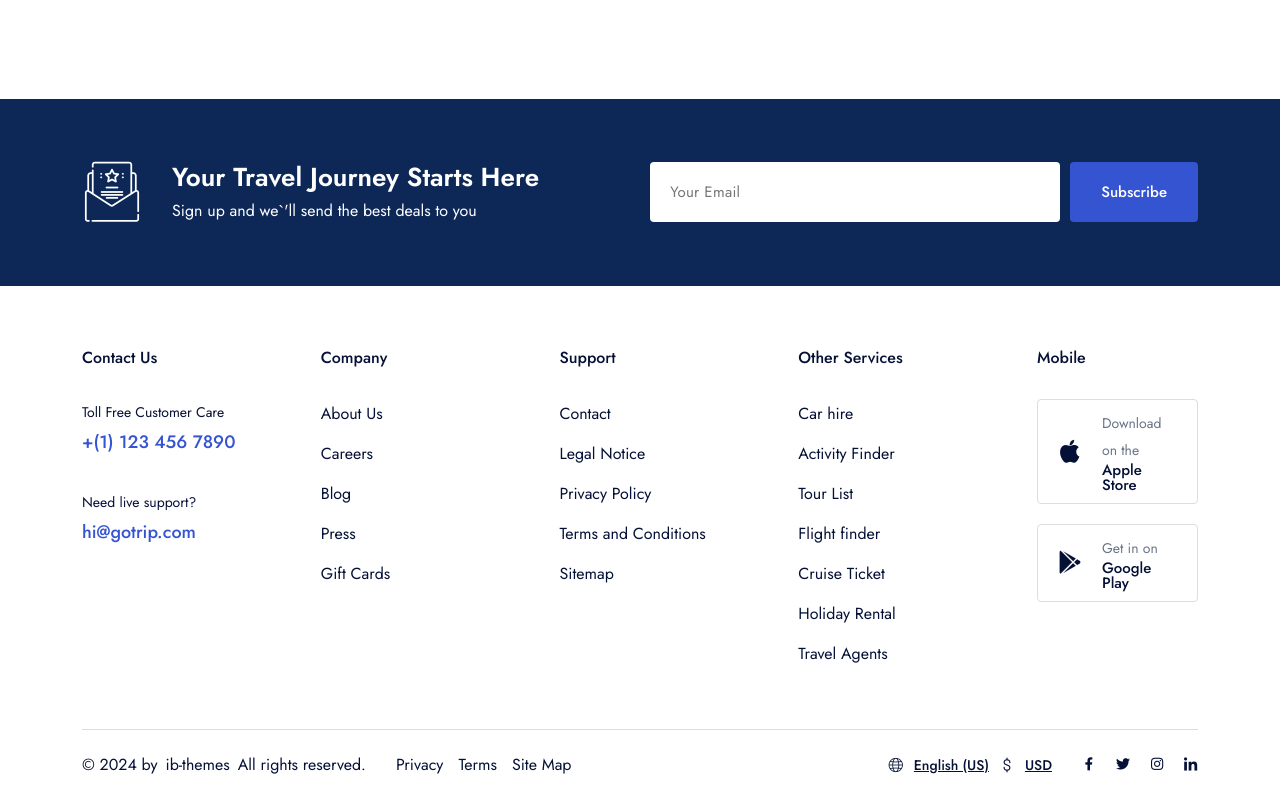
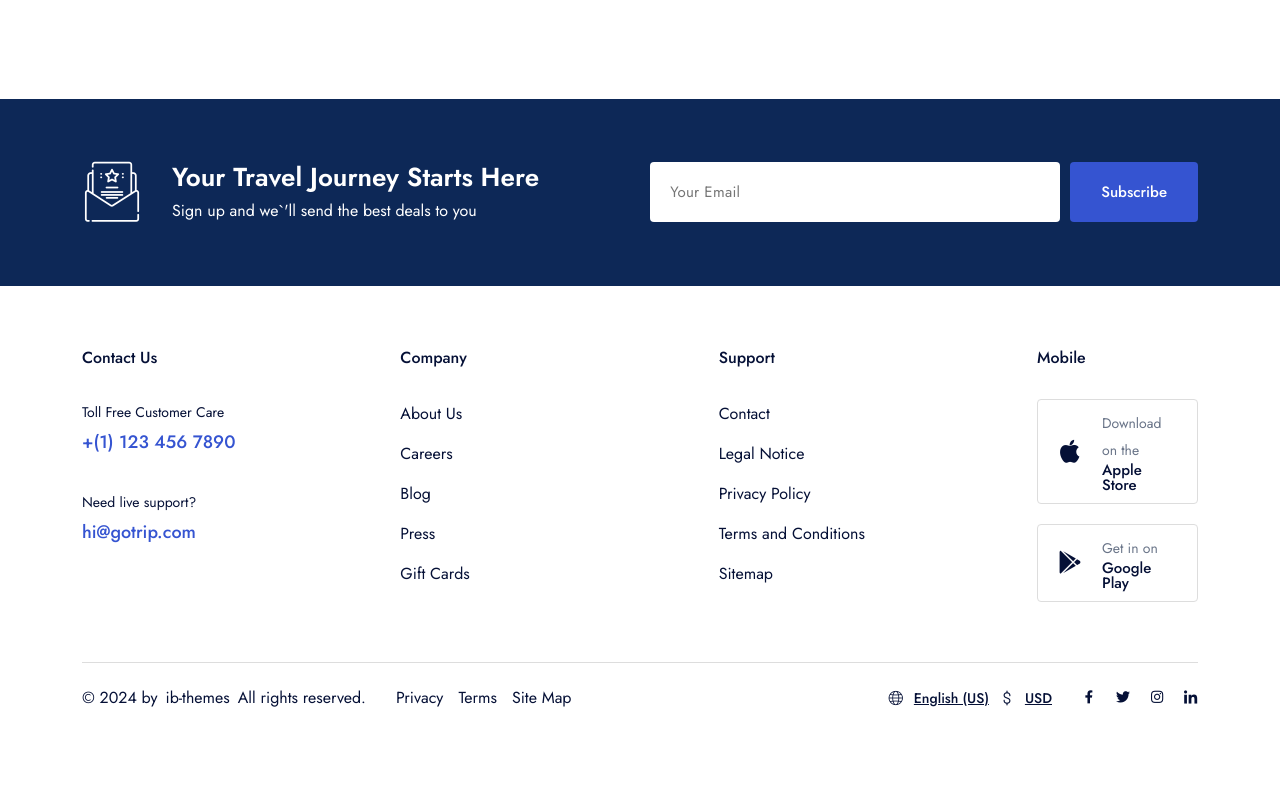
Before and after one commit to ivonck/Sportaloka, a Next.js app: page /404 in a window 1280 px wide. Shown: the part 668-1468 px from the top of the page. After the commit the page ends 1401 px from the top, so only its background shows below. Built offline with nearby package versions, Linux system fonts and the light colour scheme.

Commit message:
tgl 5 jni

```diff
--- a/components/hero/hero-2/index.jsx
+++ b/components/hero/hero-2/index.jsx
@@ -47,7 +47,7 @@ const Index = () => {
                 You Like To Go?
               </h1>
               <p className="z-2 text-white mt-20">
-                Checkout Beautiful Places Arround the World.
+              Discover Your Next Adventure!
               </p>
 
               <MainFilterSearchBox />
--- a/data/footerContent.js
+++ b/data/footerContent.js
@@ -21,17 +21,5 @@ module.exports = [
       { name: "Sitemap", routerPath: "/" },
     ],
   },
-  {
-    id: 3,
-    title: "Other Services",
-    menuList: [
-      { name: "Car hire", routerPath: "/" },
-      { name: "Activity Finder", routerPath: "/" },
-      { name: "Tour List", routerPath: "/" },
-      { name: "Flight finder", routerPath: "/" },
-      { name: "Cruise Ticket", routerPath: "/" },
-      { name: "Holiday Rental", routerPath: "/" },
-      { name: "Travel Agents", routerPath: "/" },
-    ],
-  },
+
 ];
```
Also changed, not shown: components/footer/footer-2/ContactInfo.jsx (+4 -4 lines), components/hotels/FilterHotels3.jsx (+0 -7 lines).
